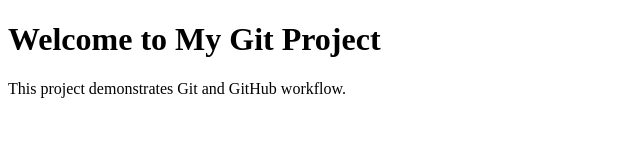
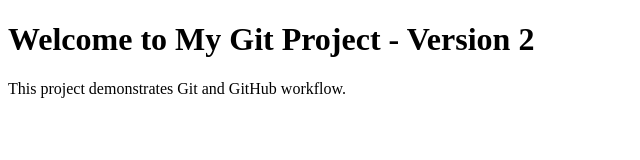
Before and after one commit to khushi512/GitWorkflowAssignment, a plain HTML site: page index.html in a window 1280 px wide. Shown: the whole page, without its empty margins (0-640 px from the left). Drawn offline with Linux system fonts and the light colour scheme.

Commit message:
Update home page content

```diff
--- a/index.html
+++ b/index.html
@@ -5,7 +5,7 @@
     <title>Git Workflow Assignment</title>
 </head>
 <body>
-    <h1>Welcome to My Git Project</h1>
+    <h1>Welcome to My Git Project - Version 2</h1>
     <p>This project demonstrates Git and GitHub workflow.</p>
 </body>
 </html>
```
